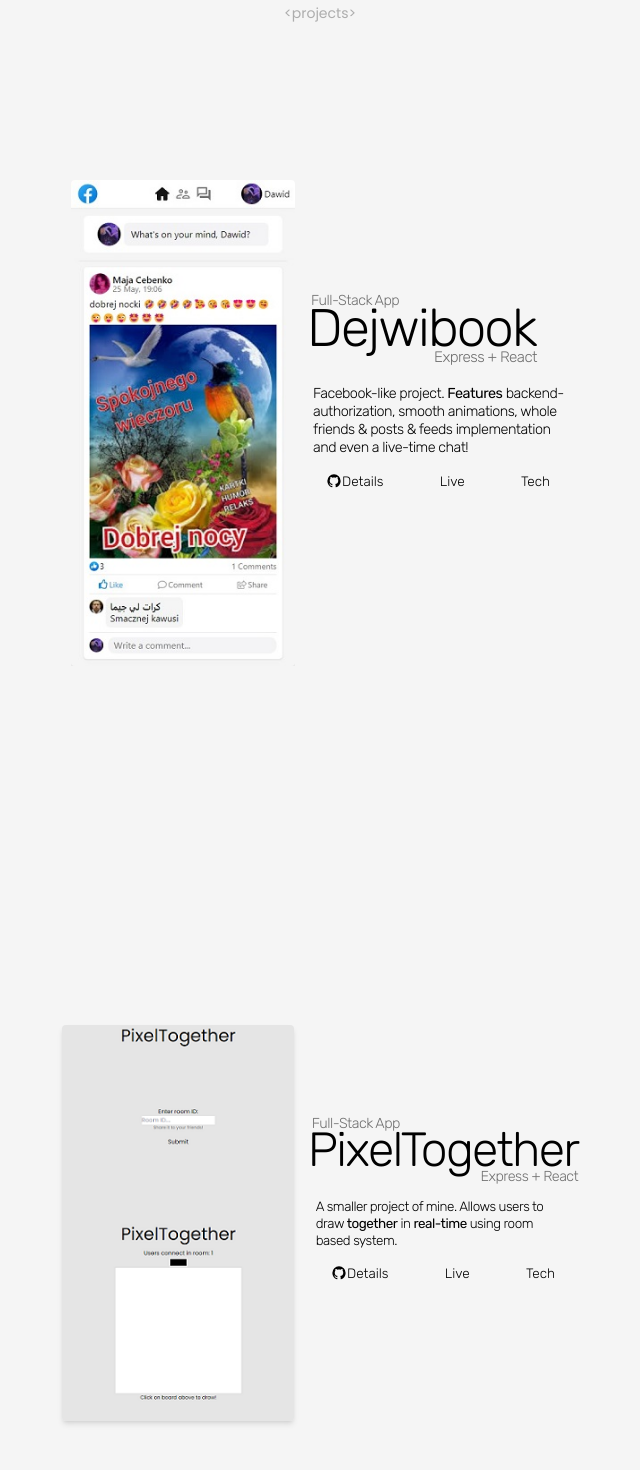
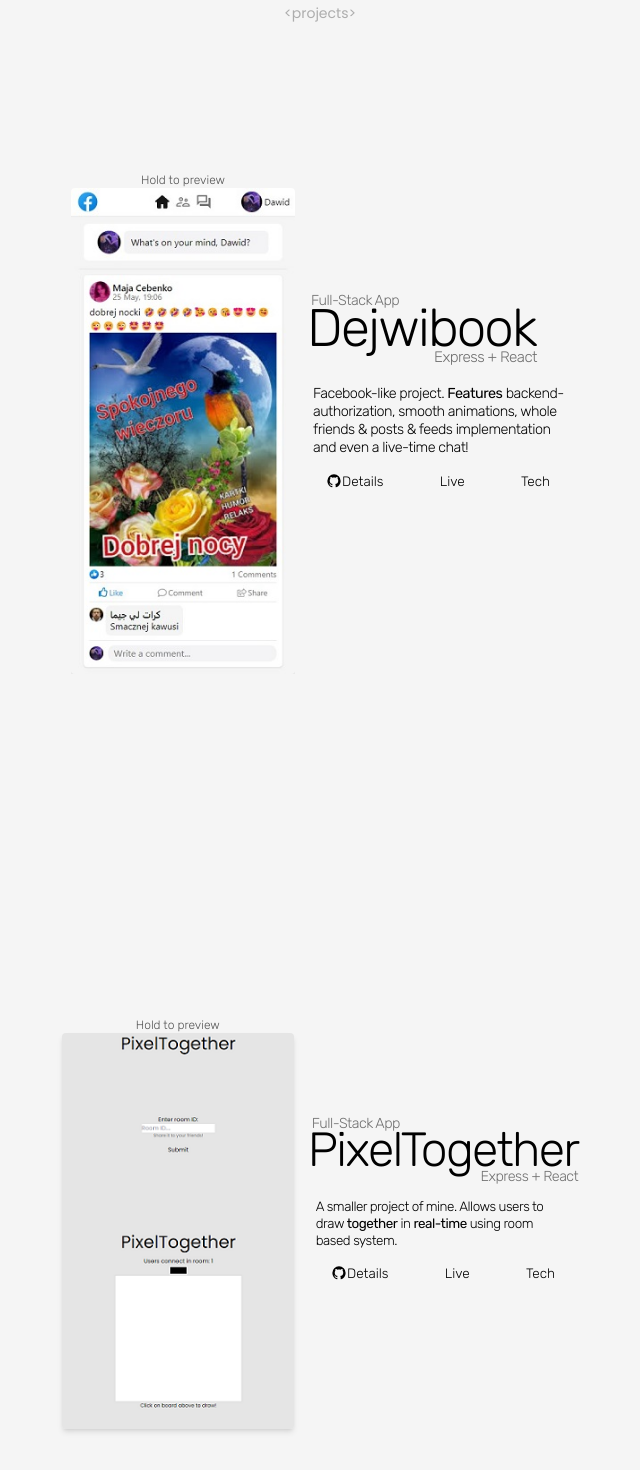
Before and after one commit to dejwi/portfolio, a Next.js app: page / in a window 1280 px wide. Shown: the part 797-2267 px from the top of the page, without its empty margins (320-960 px from the left). Built offline with nearby package versions, Linux system fonts and the light colour scheme; a web font is replaced by a local one.

Commit message:
added info text

```diff
--- a/components/projects/Dejwibook/LeftPart.tsx
+++ b/components/projects/Dejwibook/LeftPart.tsx
@@ -19,6 +19,7 @@ const LeftPart: React.FC = () => {
       onTouchEnd={() => setShowPrev(false)}
       onTouchCancel={() => setShowPrev(false)}
     >
+      <p className="text-center text-neutral-600 text-xs">Hold to preview</p>
       <LayoutGroup>
         {showPrev ? (
           <motion.div
--- a/components/projects/PixelTogether/LeftPart.tsx
+++ b/components/projects/PixelTogether/LeftPart.tsx
@@ -10,7 +10,7 @@ const LeftPart: React.FC = () => {
 
   return (
     <motion.div
-      className="w-[8.5rem] md:w-[14.5rem] shadow-md z-50"
+      className="w-[8.5rem] md:w-[14.5rem] z-50 relative"
       {...leftAnime}
       onMouseDown={() => setShowPrev(true)}
       onMouseUp={() => setShowPrev(false)}
@@ -18,6 +18,7 @@ const LeftPart: React.FC = () => {
       onTouchStart={() => setShowPrev(true)}
       onTouchEnd={() => setShowPrev(false)}
     >
+      <p className="text-center text-neutral-600 text-xs">Hold to preview</p>
       <LayoutGroup>
         {showPrev ? (
           <motion.div
@@ -35,7 +36,7 @@ const LeftPart: React.FC = () => {
             />
           </motion.div>
         ) : (
-          <motion.div layoutId="pixel">
+          <motion.div layoutId="pixel" className="shadow-md">
             <Image
               src={appScreenshot}
               alt="app screenshot"
```
